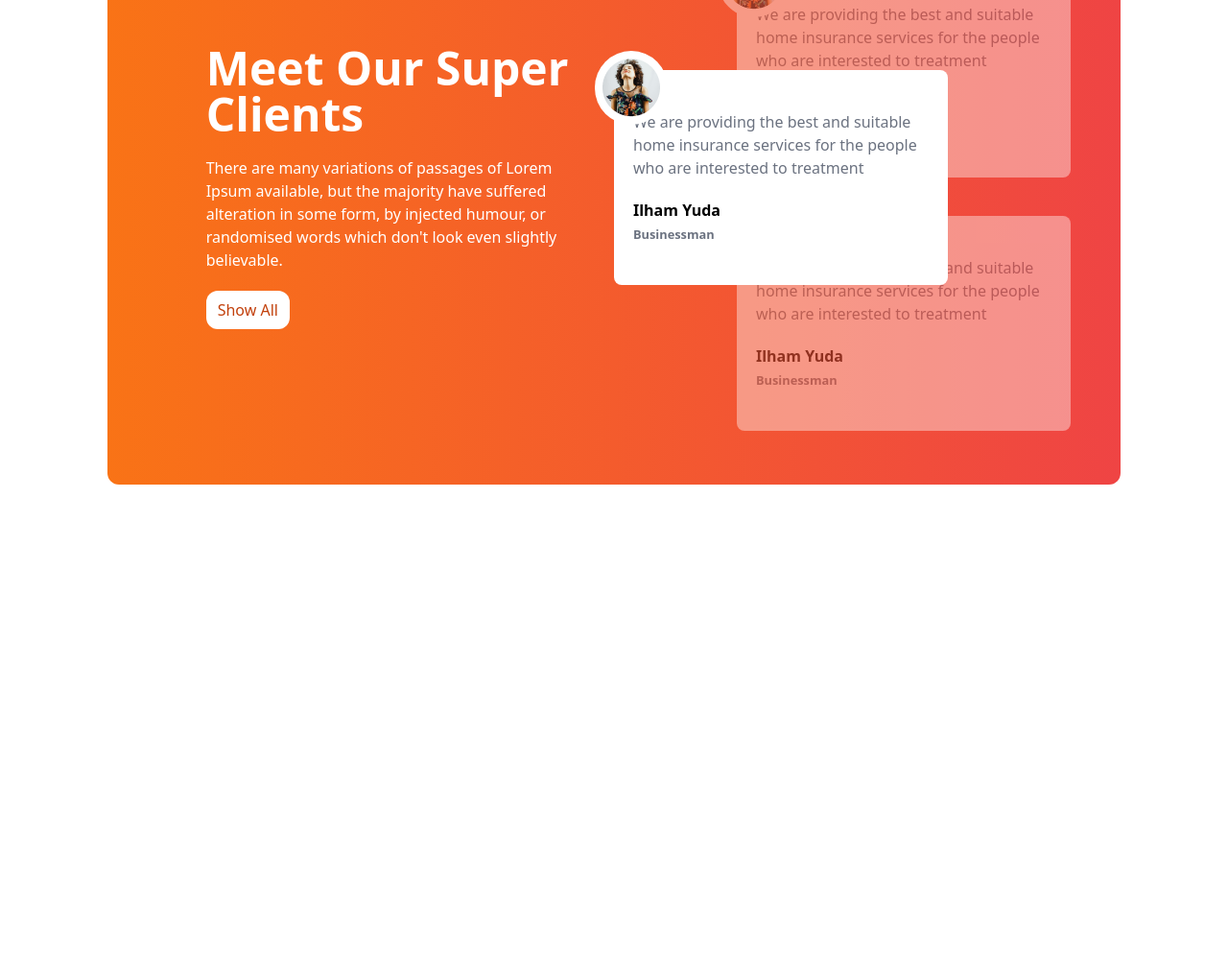
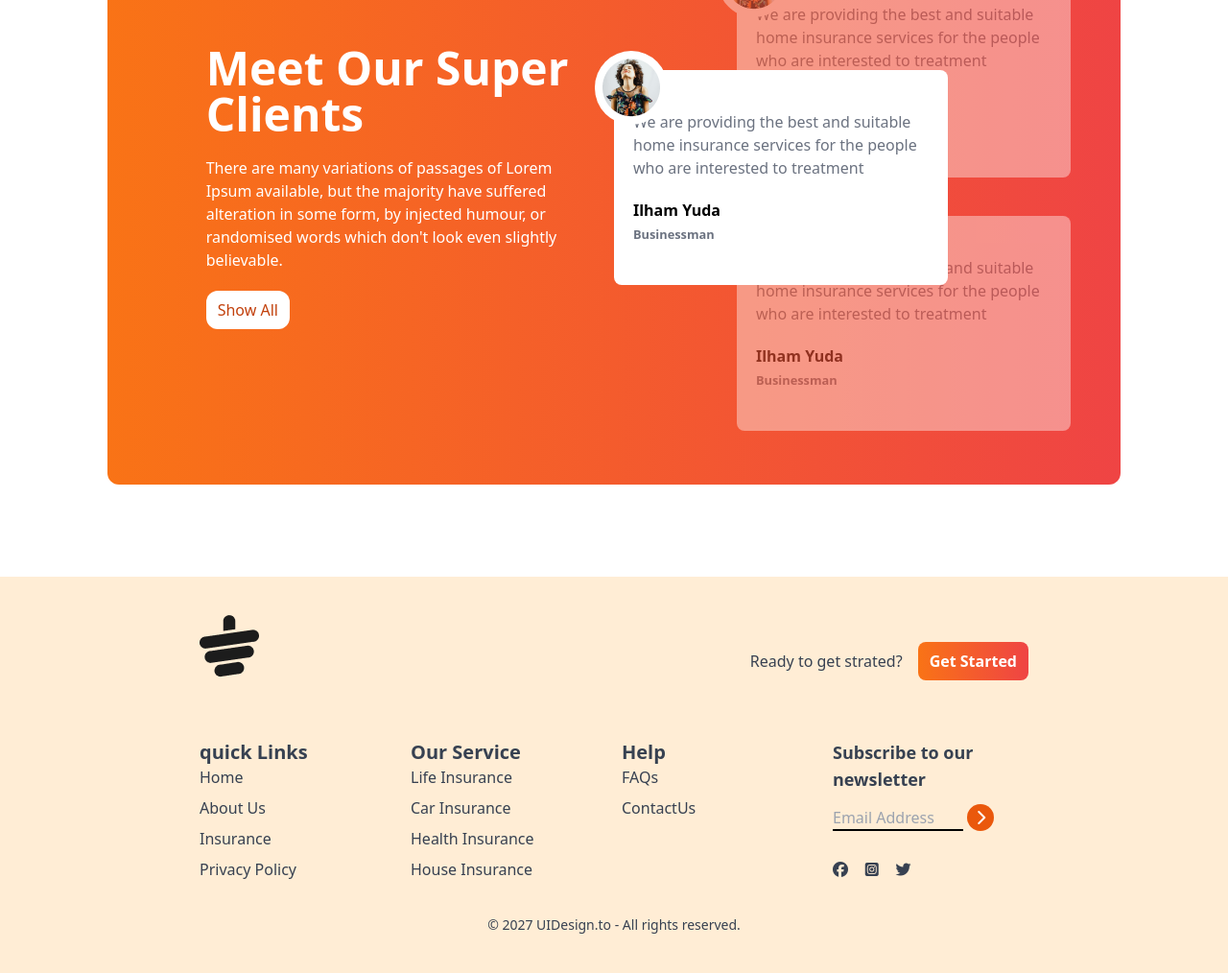
Before and after one commit to RakibHossainCoder/tea-house, a plain HTML site: page index.html in a window 1280 px wide. Shown: the part 2034-3048 px from the top of the page at 96% size. Before the commit the page ends 2635 px from the top, so only its background shows below. Drawn offline with nearby package versions, Linux system fonts and the light colour scheme.

Commit message:
this is last commit

```diff
--- a/index.html
+++ b/index.html
@@ -22,9 +22,9 @@
             extend: {
               colors: {
                 clifford: '#da373d',
-              }
-            }
-          }
+              },
+            },
+          },
         }
       </script>
 
@@ -182,6 +182,88 @@
             </div>
           </section>
     </main>
+    <!-- footer section -->
+    <footer class="bg-orange-100 text-gray-700 py-10 px-4 md:px-16">
+      <div class="w-9/12 mx-auto">
+        <!-- logo -->
+         <div class="mb-8 flex justify-between">
+          <img class="mb-8" src="./images/cup.png" alt="">
+          <div class="flex items-center gap-4">
+            <h4>Ready to get strated?</h4>
+            <button class="bg-gradient-to-r from-orange-500 to-red-500 px-3 py-2 rounded-lg text-white font-bold">Get Started</button>
+          </div>
+         </div>
+         <!-- links  -->
+          <div class="grid grid-cols-1 md:grid-cols-2 lg:grid-cols-4 gap-4">
+            <!-- first column  -->
+             <div>
+              <h3 class="font-semibold text-xl">quick Links</h3>
+              <ul class="space-y-2">
+                <li>
+                  <a class="hover:text-orange-600" href="">Home</a>
+                </li>
+                <li>
+                  <a class="hover:text-orange-600" href="">About Us</a>
+                </li>
+                <li>
+                  <a class="hover:text-orange-600" href="">Insurance</a>
+                </li>
+                <li>
+                  <a class="hover:text-orange-600" href="">Privacy Policy</a>
+                </li>
+              </ul>
+             </div>
+              <!-- second column  -->
+              <div>
+                <h3 class="font-semibold text-xl">Our Service</h3>
+                <ul class="space-y-2">
+                  <li>
+                    <a class="hover:text-orange-600" href="">Life Insurance</a>
+                  </li>
+                  <li>
+                    <a class="hover:text-orange-600" href="">Car Insurance</a>
+                  </li>
+                  <li>
+                    <a class="hover:text-orange-600" href="">Health Insurance</a>
+                  </li>
+                  <li>
+                    <a class="hover:text-orange-600" href="">House Insurance</a>
+                  </li>
+                </ul>
+               </div>
+                <!-- thard column  -->
+             <div>
+              <h3 class="font-semibold text-xl">Help</h3>
+              <ul class="space-y-2">
+                <li>
+                  <a class="hover:text-orange-600" href="">FAQs</a>
+                </li>
+                <li>
+                  <a class="hover:text-orange-600" href="">ContactUs</a>
+                </li>
+              </ul>
+             </div>
+             <!-- fourth column  -->
+              <div>
+                <h3 class="font-semibold text-lg mb-3">Subscribe to our newsletter</h3>
+                <div class="flex flex-col space-y-2">
+                  <div>
+                    <input placeholder="Email Address" type="text" class="bg-transparent border-b-2 border-black w-4/6"/>
+                    <i class="fa-solid fa-chevron-right w-7 h-7 bg-orange-600  rounded-full text-white justify-center items-center inline-flex "></i>
+                    <div class="flex justify-between w-2/5 mb-2 mt-8">
+                      <i class="fa-brands fa-facebook"></i>
+                      <i class="fa-brands fa-square-instagram"></i>
+                      <i class="fa-brands fa-twitter"></i>
+                    </div>
+                  </div>
+                </div>
+              </div>
+          </div>
+          <div class="text-center pt-4 mt-4">
+            <p class="text-sm">© 2027 UIDesign.to - All rights reserved.</p>
+          </div>
+       </div>
+    </footer>
 </body>
 
 </html>
```
